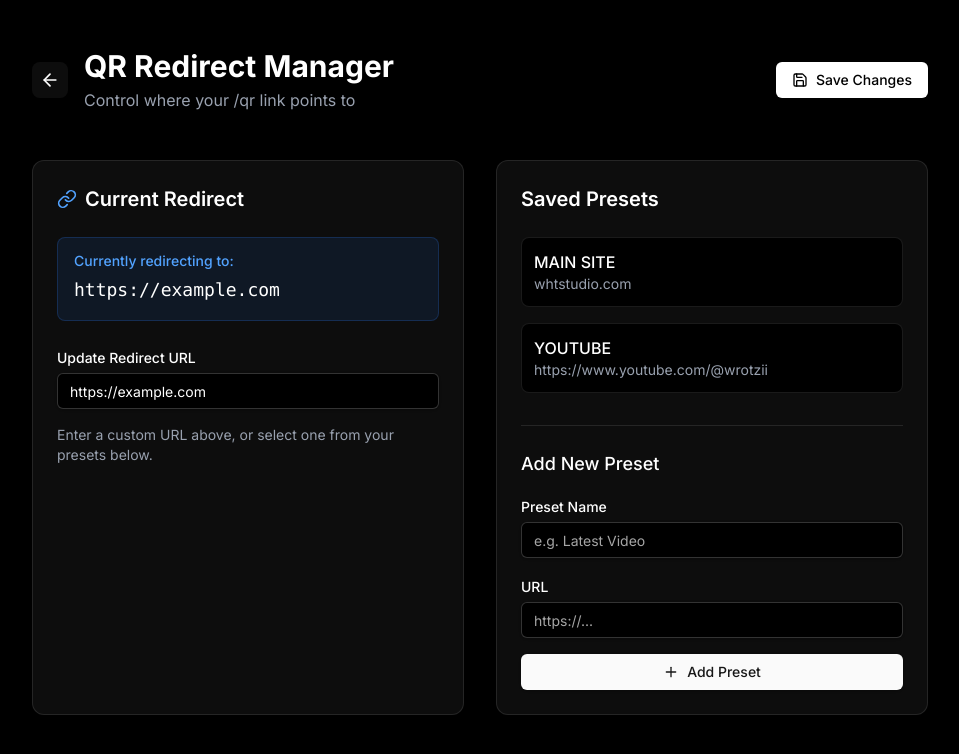
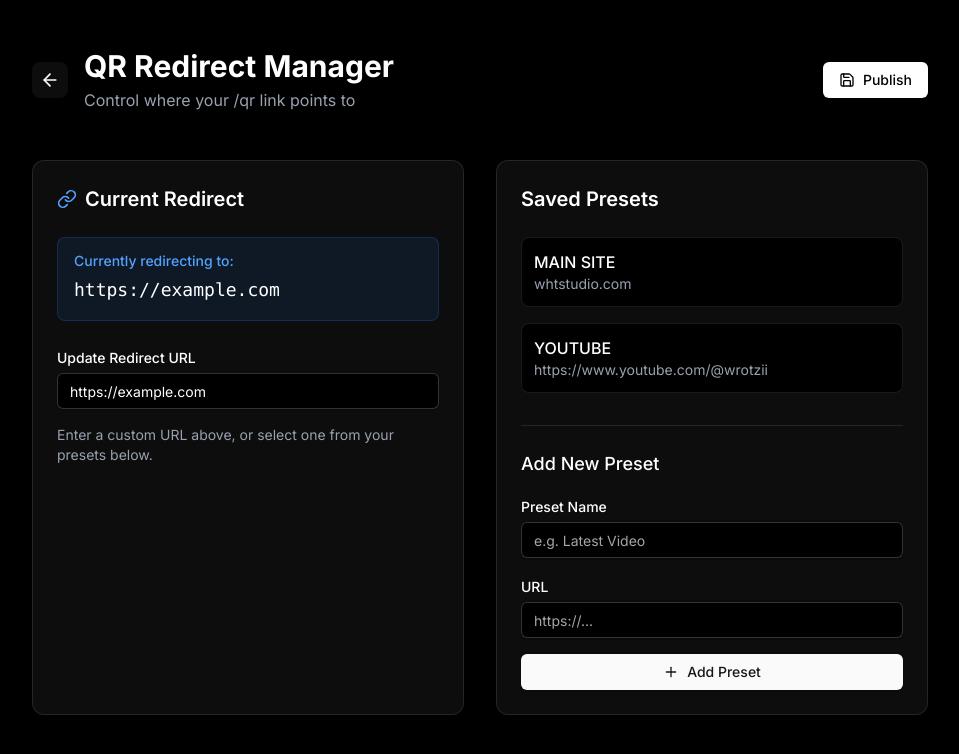
Before and after one commit to wrotzii/studiowht-website, a React (Vite) app: page /admin/qr-manager in a window 1280 px wide. Shown: the top 754 px of the page, without its empty margins (160-1119 px from the left). Built offline with nearby package versions, Linux system fonts and the light colour scheme; sample sign-in values are in the browser's storage.

Commit message:
feat: Change "Save Changes" to "Publish" on redirect page
Renames the button text from "Save Changes" to "Publish" on the admin QR redirect page. This better reflects the action of making the redirect live and accessible.

```diff
--- a/src/pages/AdminQRRedirect.tsx
+++ b/src/pages/AdminQRRedirect.tsx
@@ -106,7 +106,7 @@ const AdminQRRedirect = () => {
           </div>
           <Button onClick={handleSave} className="flex items-center gap-2 bg-white text-black hover:bg-gray-200 transition-all duration-300 hover:scale-105 hover:shadow-[0_0_15px_rgba(255,255,255,0.3)]">
             <Save className="w-4 h-4" />
-            Save Changes
+            Publish
           </Button>
         </div>
 
```
